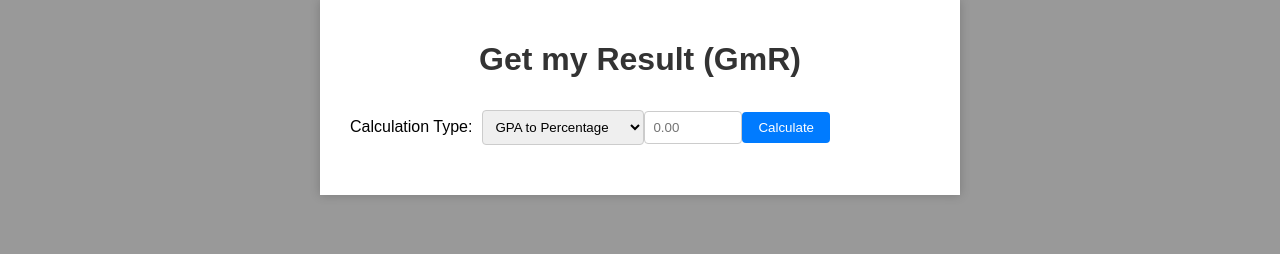
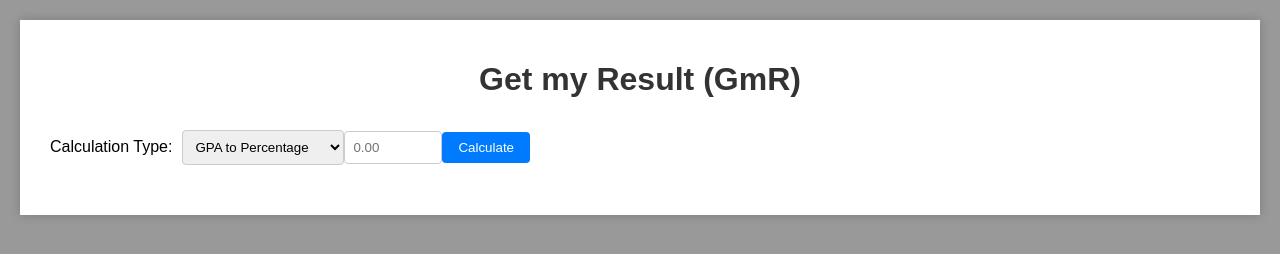
Before and after one commit to frr-drj/getmyresult, a plain HTML site: page index.html in a window 1280 px wide. Drawn offline with Linux system fonts and the light colour scheme.

Commit message:
Update index.html

```diff
--- a/index.html
+++ b/index.html
@@ -7,16 +7,15 @@
     body {
       font-family: Arial, sans-serif;
       background-color: #999;
-     margin:0;
+     margin: 20px;
       padding: 0;
     }
 
     .container {
-      width: 600px;
+      max-width: 1200px;
       margin: 0 auto;
       padding: 20px;
       background-color: #fff;
-      text-align: center;
       box-shadow: 0 0 10px rgba(0, 0, 0, 0.2);
     }
 
```
